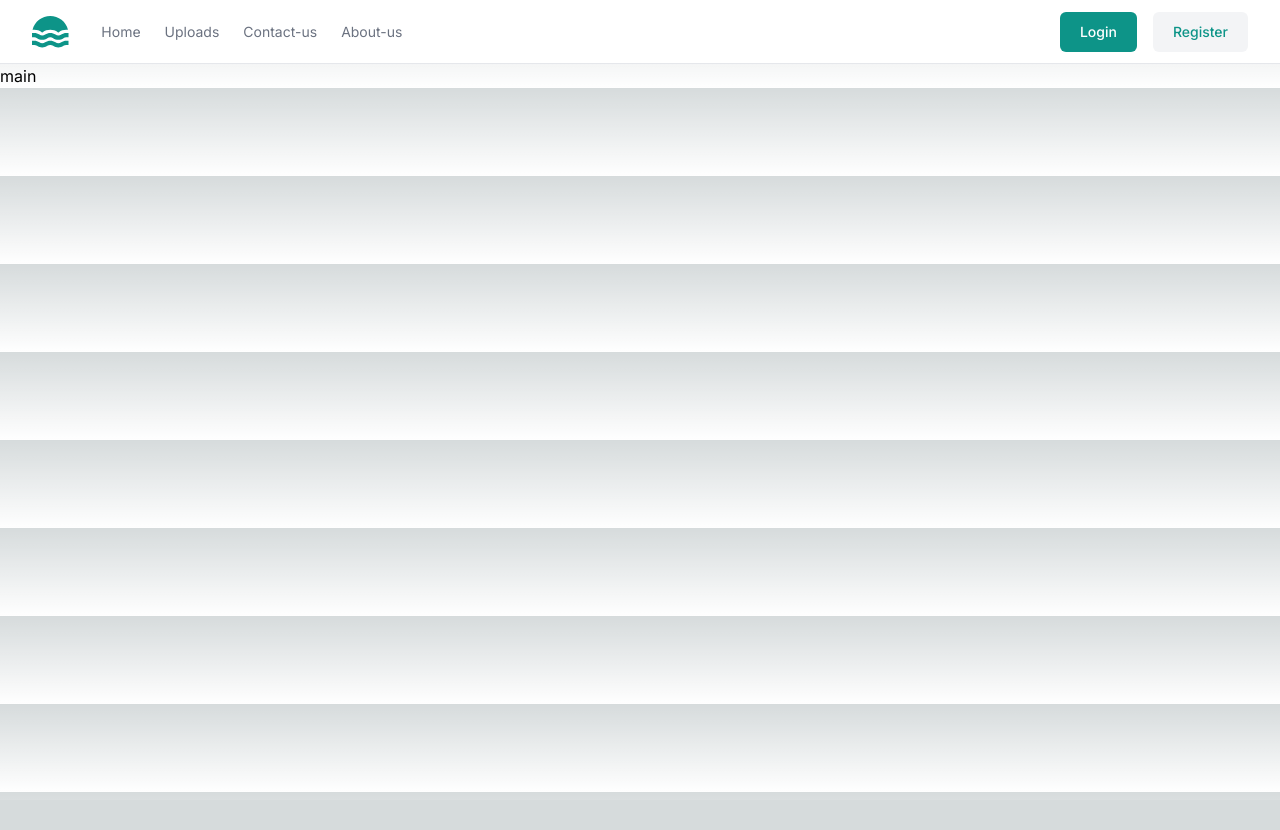
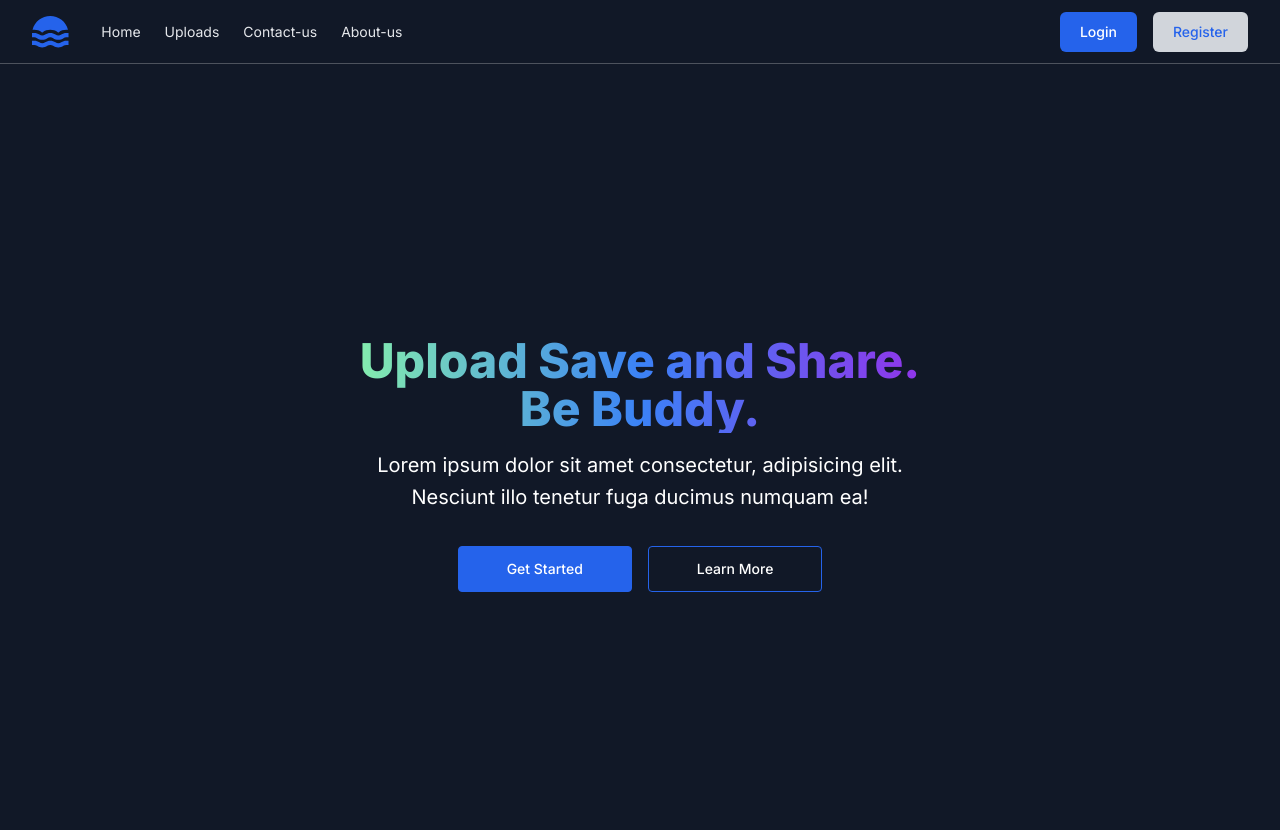
Before and after one commit to Deepakcodez/SharedYou-web-app, a Next.js app: page / in a window 1280 px wide. Shown: the top 830 px of the page. Before the commit the page ends 800 px from the top, so only its background shows below. Built offline with nearby package versions, Linux system fonts and the light colour scheme.

Commit message:
hero page

```diff
--- a/src/app/_components/Header.tsx
+++ b/src/app/_components/Header.tsx
@@ -3,9 +3,9 @@ import React from 'react'
 const Header = () => {
   return (
     <>
-    <header className="bg-white">
-  <div className="mx-auto flex h-16 max-w-screen-xl items-center gap-8 px-4 sm:px-6 lg:px-8 border-b">
-    <a className="block text-teal-600" href="#">
+    <header className="bg-[#111827]">
+  <div className="mx-auto flex h-16 max-w-screen-xl items-center gap-8 px-4 sm:px-6 lg:px-8 border-b border-white/25">
+    <a className="block text-blue-600" href="#">
       <span className="sr-only">Home</span>
       <svg className="h-8" viewBox="0 0 28 24" fill="none" xmlns="http://www.w3.org/2000/svg">
         <path
@@ -19,19 +19,19 @@ const Header = () => {
       <nav aria-label="Global" className="hidden md:block">
         <ul className="flex items-center gap-6 text-sm">
           <li>
-            <a className="text-gray-500 transition hover:text-gray-500/75" href="#"> Home </a>
+            <a className="text-gray-200 transition hover:text-gray-200/75" href="#"> Home </a>
           </li>
 
           <li>
-            <a className="text-gray-500 transition hover:text-gray-500/75" href="#"> Uploads </a>
+            <a className="text-gray-200 transition hover:text-gray-200/75" href="#"> Uploads </a>
           </li>
 
           <li>
-            <a className="text-gray-500 transition hover:text-gray-500/75" href="#"> Contact-us </a>
+            <a className="text-gray-200 transition hover:text-gray-200/75" href="#"> Contact-us </a>
           </li>
 
           <li>
-            <a className="text-gray-500 transition hover:text-gray-500/75" href="#"> About-us </a>
+            <a className="text-gray-200 transition hover:text-gray-200/75" href="#"> About-us </a>
           </li>
         </ul>
       </nav>
@@ -39,14 +39,14 @@ const Header = () => {
       <div className="flex items-center gap-4">
         <div className="sm:flex sm:gap-4">
           <a
-            className="block rounded-md bg-teal-600 px-5 py-2.5 text-sm font-medium text-white transition hover:bg-teal-700"
+            className="block rounded-md bg-blue-600 px-5 py-2.5 text-sm font-medium text-white transition hover:bg-blue-700"
             href="#"
           >
             Login
           </a>
 
           <a
-            className="hidden rounded-md bg-gray-100 px-5 py-2.5 text-sm font-medium text-teal-600 transition hover:text-teal-600/75 sm:block"
+            className="hidden rounded-md bg-gray-300 px-5 py-2.5 text-sm font-medium text-blue-600 transition hover:text-blue-600/75 sm:block"
             href="#"
           >
             Register
--- /dev/null
+++ b/src/app/_components/Hero.jsx
@@ -0,0 +1,44 @@
+import React from 'react'
+
+const Hero = () => {
+  return (
+    <>
+    <section className="bg-gray-900 text-white">
+  <div className="mx-auto max-w-screen-xl px-4 py-32 lg:flex lg:h-screen lg:items-center">
+    <div className="mx-auto max-w-3xl text-center">
+      <h1
+        className="bg-gradient-to-r from-green-300 via-blue-500 to-purple-600 bg-clip-text text-3xl font-extrabold text-transparent sm:text-5xl"
+      >
+        Upload Save and Share.
+
+        <span className="sm:block"> Be Buddy. </span>
+      </h1>
+
+      <p className="mx-auto mt-4 max-w-xl sm:text-xl/relaxed">
+        Lorem ipsum dolor sit amet consectetur, adipisicing elit. Nesciunt illo tenetur fuga ducimus
+        numquam ea!
+      </p>
+
+      <div className="mt-8 flex flex-wrap justify-center gap-4">
+        <a
+          className="block w-full rounded border border-blue-600 bg-blue-600 px-12 py-3 text-sm font-medium text-white hover:bg-transparent hover:text-white focus:outline-none focus:ring active:text-opacity-75 sm:w-auto"
+          href="#"
+        >
+          Get Started
+        </a>
+
+        <a
+          className="block w-full rounded border border-blue-600 px-12 py-3 text-sm font-medium text-white hover:bg-blue-600 focus:outline-none focus:ring active:bg-blue-500 sm:w-auto"
+          href="#"
+        >
+          Learn More
+        </a>
+      </div>
+    </div>
+  </div>
+</section>
+    </>
+  )
+}
+
+export default Hero
--- a/src/app/page.tsx
+++ b/src/app/page.tsx
@@ -1,10 +1,11 @@
 import Header from "./_components/Header";
+import Hero from "./_components/Hero";
 
 export default function Home() {
   return (
     <>
     <Header/>
-    <h1>main</h1>
+    <Hero/>
 
     </>
   );
```
